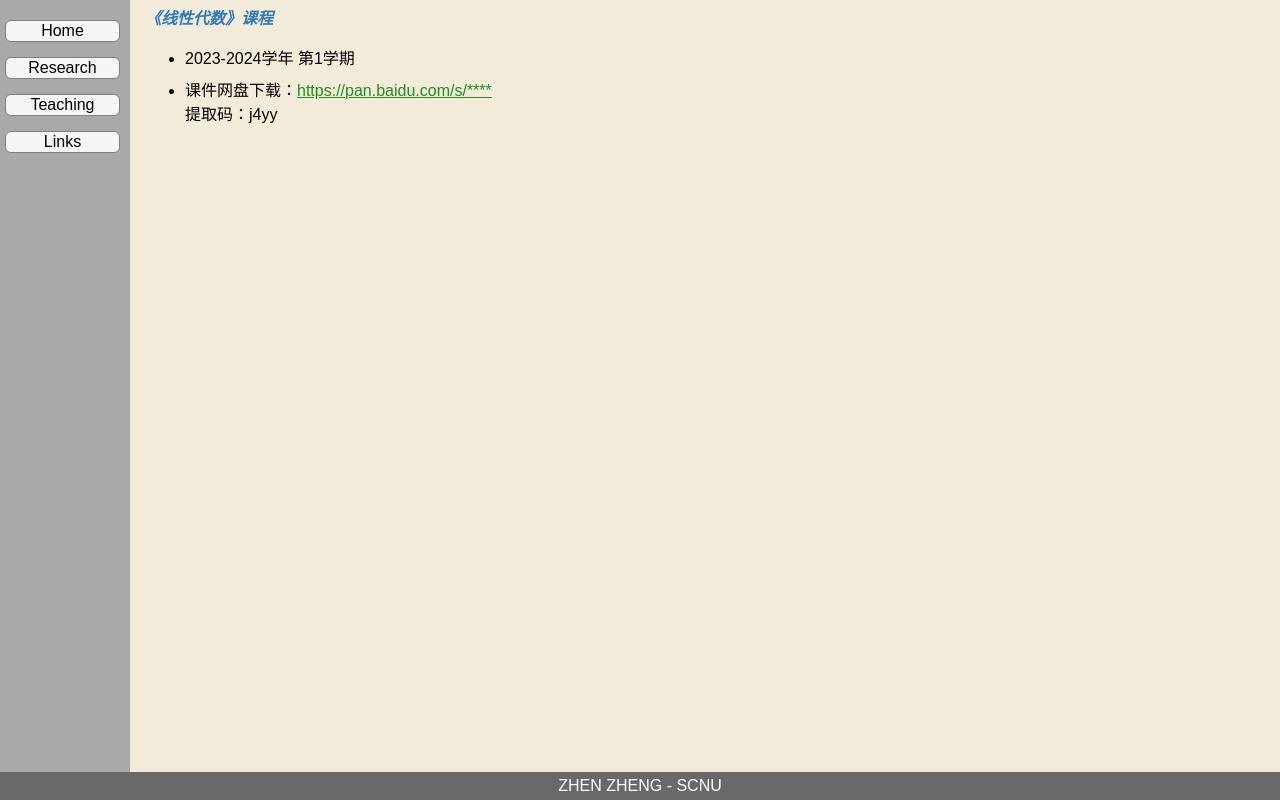
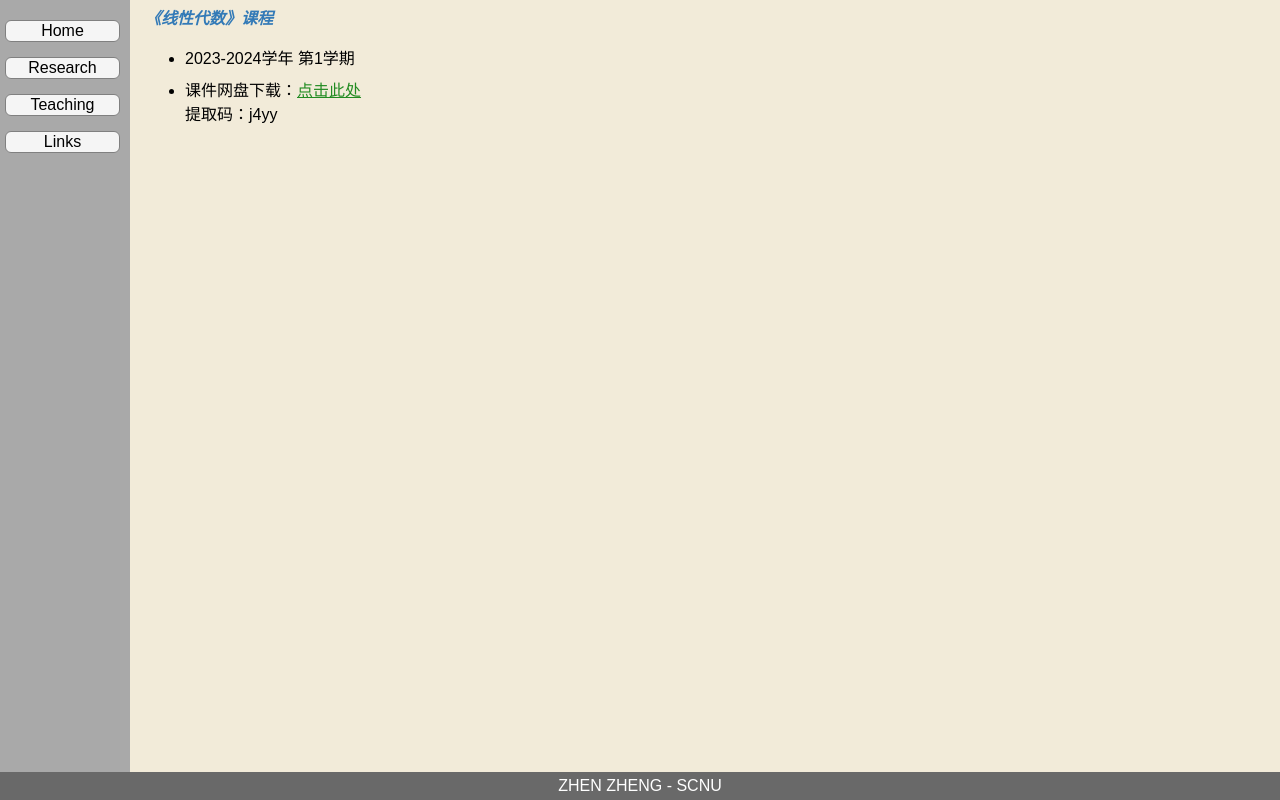
Before and after one commit to yoihacon/yoihacon.github.io, a plain HTML site: page teaching.html in a window 1280 px wide. Drawn offline with Linux system fonts and the light colour scheme.

Commit message:
Update teaching.html

```diff
--- a/teaching.html
+++ b/teaching.html
@@ -13,7 +13,7 @@
 			<span class="SecTitle">《线性代数》课程</span>
 			<ul>
 				<li>2023-2024学年 第1学期</li>
-				<li>课件网盘下载：<a href="https://pan.baidu.com/s/1B_I1kOAayZLefUdPn0c0KA">https://pan.baidu.com/s/****</a><br>提取码：j4yy</li>
+				<li>课件网盘下载：<a href="https://pan.baidu.com/s/1B_I1kOAayZLefUdPn0c0KA">点击此处</a><br>提取码：j4yy</li>
 			</ul>
 		</main>
 		<footer></footer>
```
